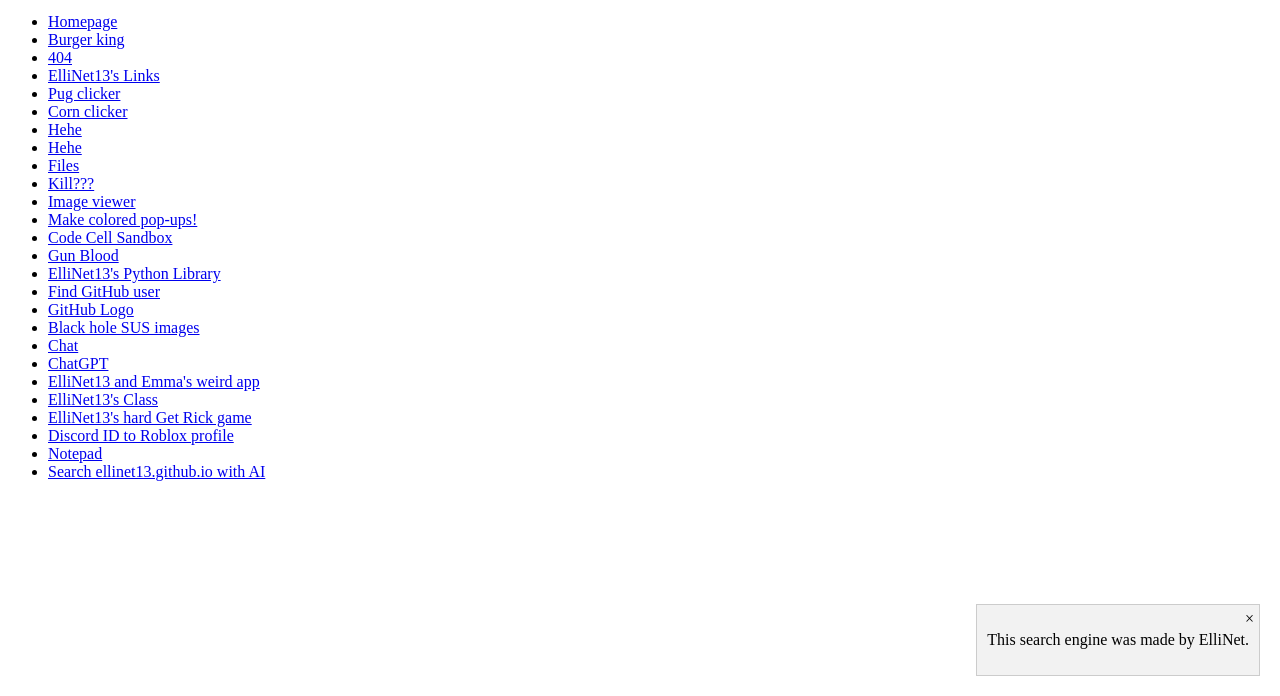
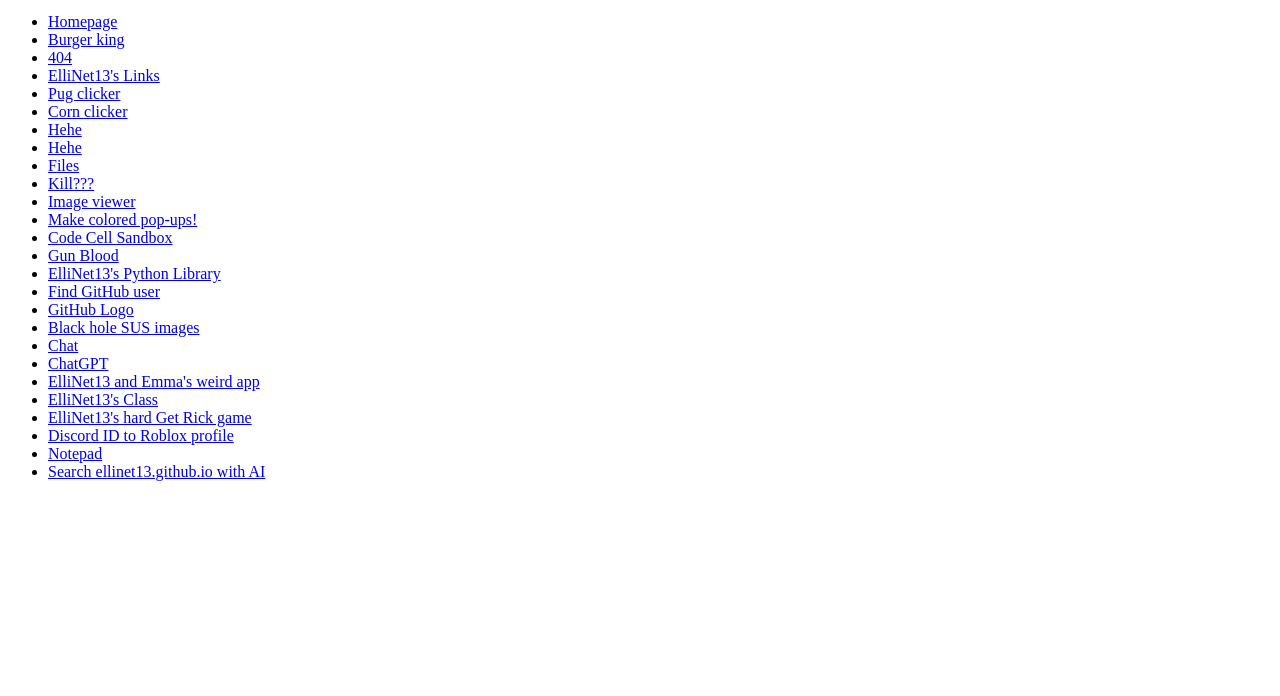
Before and after one commit to ElliNet13/ElliNet13.github.io, a plain HTML site: page search/index.html in a window 1280 px wide. Shown: the part 104-800 px from the top of the page. Drawn offline with Linux system fonts and the light colour scheme.

Commit message:
Remove popup

```diff
--- a/search/index.html
+++ b/search/index.html
@@ -39,12 +39,6 @@
     <h1>Search Engine</h1>
     <input type="text" id="searchInput" placeholder="Search...">
     <ul id="searchResults"></ul>
-
-    <div id="popup">
-        <span id="closeBtn">&times;</span>
-        <p>This search engine was made by ElliNet.</p>
-    </div>
-
     <script>
         let jsonData; // Define the jsonData variable in the outer scope
 
@@ -72,24 +66,6 @@
         searchInput.addEventListener('input', function () {
             performSearch(this.value, jsonData); // Pass the JSON data
         });
-
-        // Show the popup unless the user closed it previously
-        const popup = document.getElementById('popup');
-        const closeBtn = document.getElementById('closeBtn');
-
-        closeBtn.addEventListener('click', function () {
-            // Set a cookie to remember that the popup was closed for 5 minutes
-            const expiryDate = new Date();
-            expiryDate.setTime(expiryDate.getTime() + 5 * 60 * 1000); // 5 minutes
-            document.cookie = `popupClosed=true; expires=${expiryDate.toUTCString()}; path=/`;
-            popup.style.display = 'none';
-        });
-
-        // Check if the popup should be shown or not
-        if (document.cookie.indexOf("popupClosed=") === -1) {
-            popup.style.display = 'block';
-        }
-
         // Fetch JSON data from an external file
         fetch('stuff.json')
             .then(response => response.json())
```
